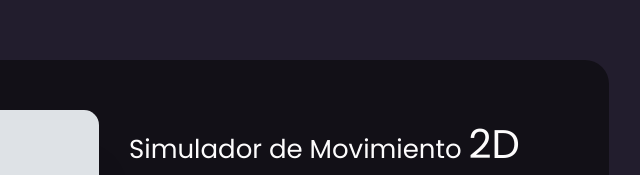
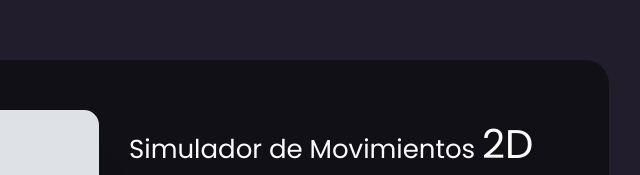
Before and after one commit to rayopocay/simulador-2d, a plain HTML site: page index.html in a window 1280 px wide. Shown: the part 150-325 px from the top of the page, 406-1046 px from the left. Drawn offline with nearby package versions, Linux system fonts and the light colour scheme.

Commit message:
Update index.html

```diff
--- a/index.html
+++ b/index.html
@@ -18,7 +18,7 @@
     <div class="cards">
       <canvas id="canvas"></canvas>
       <div>
-        <h2>Simulador de Movimiento <span>2D</span></h2>
+        <h2>Simulador de Movimientos <span>2D</span></h2>
 
         <form class="controls needs-validation" novalidate onsubmit="return iniciarSimulacion(event)">
           <div class="row">
```
